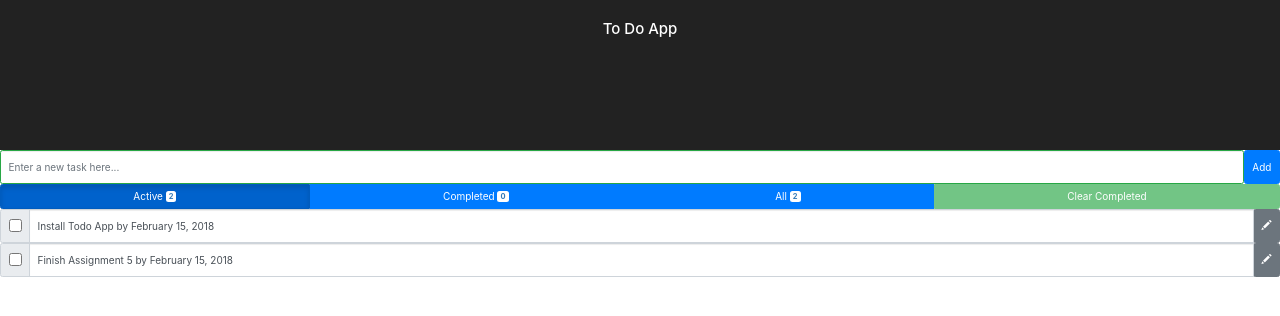
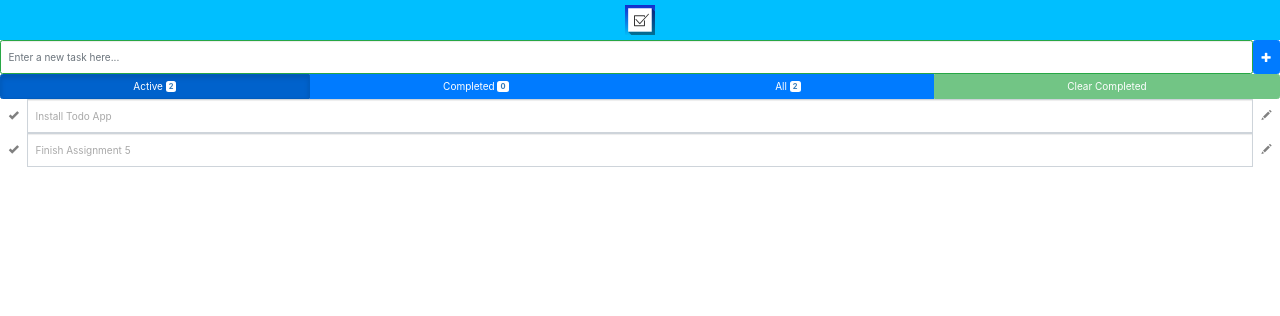
Before and after one commit to eugeneyu90/todoApp, a React (Create React App) app: page / in a window 1280 px wide. Shown: the top 316 px of the page. Built offline with nearby package versions, Linux system fonts and the light colour scheme.

Commit message:
fixed tooltip crash & added glyphicon color toggle

```diff
--- a/package.json
+++ b/package.json
@@ -6,8 +6,10 @@
     "bootstrap": "^4.0.0",
     "font-awesome": "^4.7.0",
     "react": "^16.2.0",
+    "react-addons-transition-group": "^15.6.2",
     "react-dom": "^16.2.0",
     "react-scripts": "1.1.1",
+    "react-transition-group": "^1.2.1",
     "reactstrap": "^5.0.0-beta"
   },
   "scripts": {
--- a/src/App.js
+++ b/src/App.js
@@ -1,6 +1,7 @@
 import React, { Component } from 'react'
 // import logo from './logo.svg'
 import './App.css'
+import logo from './todo.svg'
 import TodoAddBar from './TodoAddBar.js'
 import TodoList from './TodoList.js'
 import getToday from './getToday.js'
@@ -44,21 +45,37 @@ class App extends Component {
     })
   }
 
-  changeTask = item => {
-
+  updateTask = (item, newTask) => {
+    let updatedList = this.state.todoList
+    let index = updatedList.indexOf((item))
+    updatedList[index].task = newTask
+    this.setState({
+      todoList: updatedList
+    })
   }
 
   render() {
+    const styles = {
+      logo: {
+        padding: 5,
+        width: 40,
+        height: 40
+      },
+      banner: {
+        backgroundColor: 'rgb(0,191,255)'
+      }
+    }
     const {todoList} = this.state
     return (
       <div className="App">
-        <header className="App-header">
-          <h1 className="App-title">To Do App</h1>
+        <header style={styles.banner}>
+          <img src={logo} style={styles.logo} alt="logo" />
         </header>
         <TodoAddBar lastID={todoList[todoList.length-1].id} addToList={this.addToList} />
         <TodoList todoList={todoList}
                   toggleComplete={this.toggleComplete}
-                  setCleared={this.setCleared} />
+                  setCleared={this.setCleared}
+                  updateTask={this.updateTask} />
       </div>
     )
   }
--- a/src/TodoAddBar.js
+++ b/src/TodoAddBar.js
@@ -1,5 +1,5 @@
 import React, { Component } from 'react'
-import { Button, Form, Input } from 'reactstrap';
+import { Button, Form, Input } from 'reactstrap'
 import getToday from './getToday.js'
 
 class TodoAddBar extends Component {
@@ -36,6 +36,7 @@ class TodoAddBar extends Component {
     this.setState({
       task: event.target.value
     })
+
   }
 
   render() {
@@ -49,7 +50,9 @@ class TodoAddBar extends Component {
     return (
       <Form style={styles.flex} onSubmit={(event) => {event.preventDefault()}}>
         <Input valid={!this.state.isEmptyOnSubmit} type="text" value={this.state.task} placeholder={placeHolder} onChange={this.updateTask} onKeyDown={(event) => {if(event.keyCode === 13) this.handleSubmit()}}/>
-        <Button color="primary" type="button" onClick={this.handleSubmit}>Add</Button>
+        <Button color="primary" type="button" onClick={this.handleSubmit}>
+          <span className="glyphicon glyphicon-plus" aria-hidden="true"></span>
+        </Button>
       </Form>
     )
   }
--- a/src/TodoList.js
+++ b/src/TodoList.js
@@ -1,5 +1,7 @@
 import React, { Component } from 'react'
-import { Button, ButtonGroup, InputGroup, InputGroupAddon, InputGroupText, Input, Badge, ButtonToolbar } from 'reactstrap'
+import { Button, ButtonGroup, InputGroup, InputGroupAddon, InputGroupText, Input, Badge, ButtonToolbar, Tooltip } from 'reactstrap'
+
+
 // import 'font-awesome/css/font-awesome.min.css'
 
 
@@ -16,7 +18,7 @@ class TodoList extends Component {
 
   clearCompleted = () => {
     // Goes through each item in todoList using map function and if item is checked as completed -> run setCleared function.
-    this.props.todoList.map(item => (item.isComplete === true) ? this.props.setCleared(item) : console.log(`Todo ID: ${item.id} was not cleared.`) )
+    this.props.todoList.map(item => (item.isComplete === true) ? this.props.setCleared(item) : null)
     this.setState({
       disableClear: true,
     })
@@ -37,25 +39,28 @@ class TodoList extends Component {
       (selectedList = todoList.filter((item) => { return item.isCleared === false }))
 
     viewSelected === 'Completed' &&
-      (selectedList = todoList.filter((item) => { return item.isCleared === true }))
+    (selectedList = todoList.filter((item) => { return item.isCleared === true || item.isComplete === true }))
 
     viewSelected === 'All' &&
       (selectedList = todoList)
 
     const disableClear = selectedList.every((item) => { return item.isComplete === false || item.isCleared === true })
     const activeNum = todoList.reduce((acc, cur) => { return acc + !cur.isCleared }, 0)
-    const completedNum = todoList.reduce((acc, cur) => { return acc + (cur.isComplete && cur.isCleared ) }, 0)
+    const completedNum = todoList.reduce((acc, cur) => { return acc + (cur.isComplete && cur.isCleared) }, 0)
+    // const completedNum = todoList.reduce((acc, cur) => { return acc + cur.isComplete}, 0)
     const itemsToDisplay = selectedList.map((item) =>
       <Todo key={item.id}
             item={item}
             toggle={this.props.toggleComplete}
-            checkCompleted={this.checkCompleted} />
+            checkCompleted={this.checkCompleted}
+            updateTask={this.props.updateTask} />
     )
     const styles = {
       inlineBlock: {
         display: 'inline-block'
       }
     }
+
     return <div>
         <ButtonToolbar>
           <ButtonGroup className={'btn-group-justified'} style={styles.inlineBlock}>
@@ -80,44 +85,99 @@ class TodoList extends Component {
 
 // Individual Todo's
 class Todo extends Component {
+  constructor(props) {
+    super(props)
+    this.state = {
+      // showClearHint: (this.props.item.isComplete && !this.props.item.isCleared)
+      editOn: false,
+      task: this.props.item.task
+    }
+  }
 
   toggleClick = () => {
     this.props.toggle(this.props.item)
+    // this.setState({
+    //   showClearHint: (this.props.item.isComplete && !this.props.item.isCleared)
+    // })
+  }
+
+  enableEdit = () => {
+    this.setState({
+      editOn: !this.state.editOn
+    })
+  }
+
+  updateTask = (event) => {
+    this.setState({
+      task: event.target.value
+    })
+    this.props.updateTask(this.props.item, event.target.value)
   }
 
   render() {
-    const { task, completeBy, isComplete, isCleared } = this.props.item
+    const { id, isComplete, isCleared } = this.props.item
     const styles = {
+      // Include readOnly attribute with no change in styling
       noGreyOut: {
         backgroundColor: 'white'
+      },
+      alignTextBottom: {
+        verticalAlign: 'bottom',
+        textAlign: 'bottom'
+      },
+      clearHint: {
+        color: 'darkblue',
+        backgroundColor: 'lightblue',
+
       },
       completed: {
         textDecoration: 'line-through',
         color: 'grey'
+      },
+      clearableTooltipOffset: {
+        marginRight: 25,
+        verticalAlign: 'bottom'
+      },
+      canEdit: {
+        color: 'black',
+        backgroundColor: '#7bdcb5'
+      },
+      cannotEdit: {
+        color: 'darkgray'
+      },
+      transparentButton: {
+        backgroundColor: 'transparent',
+        borderColor: 'transparent'
+      },
+      checked: {
+        color: 'lightgreen'
+      },
+      unchecked: {
+        color: 'grey'
       }
     }
     // Conditional Rendering
-    const showClearMeMessage = isComplete && !isCleared ? 'Clear Me' : null
-    const showLineThrough = isComplete ? styles.completed : null
-    // Include readOnly attribute with no change in styling
+    // const showClearMeMessage = isComplete && !isCleared ? 'Clear Me' : false
+    const showLineThrough = isComplete ? styles.completed : false
+    const editOrNot = this.state.editOn ? styles.canEdit : styles.cannotEdit
+    const showClearHint = isComplete && !isCleared
+
     return (
       <div>
-        <InputGroup >
-          <InputGroupAddon addonType="prepend">
-            <InputGroupText>
-              <Input addon type="checkbox" checked={isComplete} onChange={this.toggleClick} />
-            </InputGroupText>
-          </InputGroupAddon>
-          <Input readOnly={true} style={{...styles.noGreyOut, ...showLineThrough}} type="text" value={`${task} by ${completeBy}`} />
-          <InputGroupAddon addonType="append">{showClearMeMessage}</InputGroupAddon>
-          <Button><span className="glyphicon glyphicon-pencil" aria-hidden="true"></span></Button>
+        <InputGroup>
+          <Button style={styles.transparentButton} type="button" onClick={this.toggleClick}>
+            <span className="glyphicon glyphicon-ok" style={isComplete ? styles.checked : styles.unchecked} aria-hidden="true"></span>
+          </Button>
+          <Input id={`item${id}`} readOnly={!this.state.editOn} style={{...styles.noGreyOut, ...showLineThrough, ...editOrNot}} type="text" value={this.state.task} onChange={this.updateTask}/>
+          <Tooltip style={styles.clearableTooltipOffset} placement="left" isOpen={showClearHint} target={`item${id}`}>
+            Clearable
+          </Tooltip>
+          <Button style={styles.transparentButton} onClick={this.enableEdit}>
+            <span className="glyphicon glyphicon-pencil" style={this.state.editOn ? styles.checked : styles.unchecked} aria-hidden="true" ></span>
+          </Button>
         </InputGroup>
       </div>
     )
-      // <span>
-      //   {task} by {completeBy}
-      // </span>
-      // <input type="checkbox" checked={isComplete} onChange={this.toggleClick} />
   }
 }
 
```
Also changed, not shown: src/todo.svg (added), 1 other file (tests, documents, lock files or other folders).
